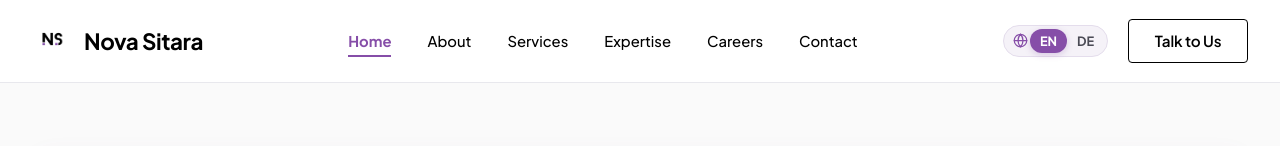
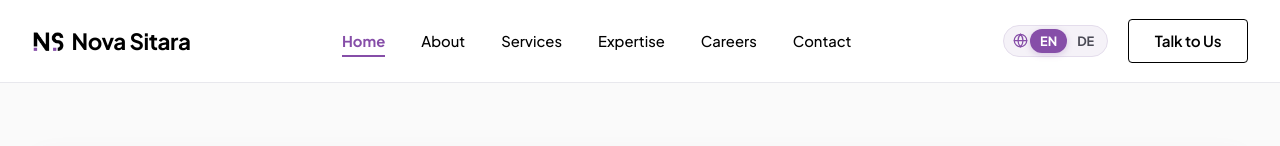
Before and after one commit to novasitara/novasitara, a React (Vite) app: page / in a window 1280 px wide. Shown: the top 146 px of the page. Built offline with nearby package versions, Linux system fonts and the light colour scheme; no server answers.

Commit message:
Scale down NS mark to 20px for proportional lockup

```diff
--- a/src/components/common/Logo.tsx
+++ b/src/components/common/Logo.tsx
@@ -12,7 +12,7 @@ export const Logo: React.FC<LogoProps> = ({
   variant = 'default',
   showWordmark = true,
   className = '',
-  height = 38,
+  height = 23,
 }) => {
   const isDarkBg = variant === 'dark';
   const textColor = isDarkBg ? '#FFFFFF' : '#000000';
@@ -25,25 +25,38 @@ export const Logo: React.FC<LogoProps> = ({
       style={{
         display: 'inline-flex',
         alignItems: 'center',
-        gap: '0.75rem',
+        gap: '6px',
         textDecoration: 'none',
         userSelect: 'none',
         whiteSpace: 'nowrap',
         flexShrink: 0,
       }}
     >
-      <img
-        src="/images/logo.jpeg"
-        alt="Nova Sitara Logo"
+      {/*
+        Mathematical SVG ViewBox Crop:
+        Renders the exact official logo.jpeg asset without any pixel cuts or DPI scaling clipping.
+      */}
+      <svg
+        viewBox="240 280 570 340"
+        xmlns="http://www.w3.org/2000/svg"
         style={{
-          height: `${height}px`,
+          height: '20px',
           width: 'auto',
           display: 'block',
-          objectFit: 'contain',
-          borderRadius: '4px',
           flexShrink: 0,
         }}
-      />
+        role="img"
+        aria-label="Nova Sitara Logo"
+      >
+        <image
+          href="/images/logo.jpeg"
+          x="0"
+          y="0"
+          width="1024"
+          height="1024"
+          preserveAspectRatio="none"
+        />
+      </svg>
 
       {showWordmark && (
         <span
@@ -54,7 +67,8 @@ export const Logo: React.FC<LogoProps> = ({
             letterSpacing: '-0.02em',
             color: textColor,
             lineHeight: 1,
-            display: 'inline-block',
+            display: 'inline-flex',
+            alignItems: 'center',
           }}
         >
           Nova Sitara
--- a/src/components/layout/Navbar.tsx
+++ b/src/components/layout/Navbar.tsx
@@ -65,7 +65,7 @@ export const Navbar: React.FC = () => {
           }}
         >
           {/* Logo */}
-          <Logo height={40} />
+          <Logo />
 
           {/* Desktop Navigation */}
           <nav className="desktop-nav" aria-label="Main Navigation">
```
